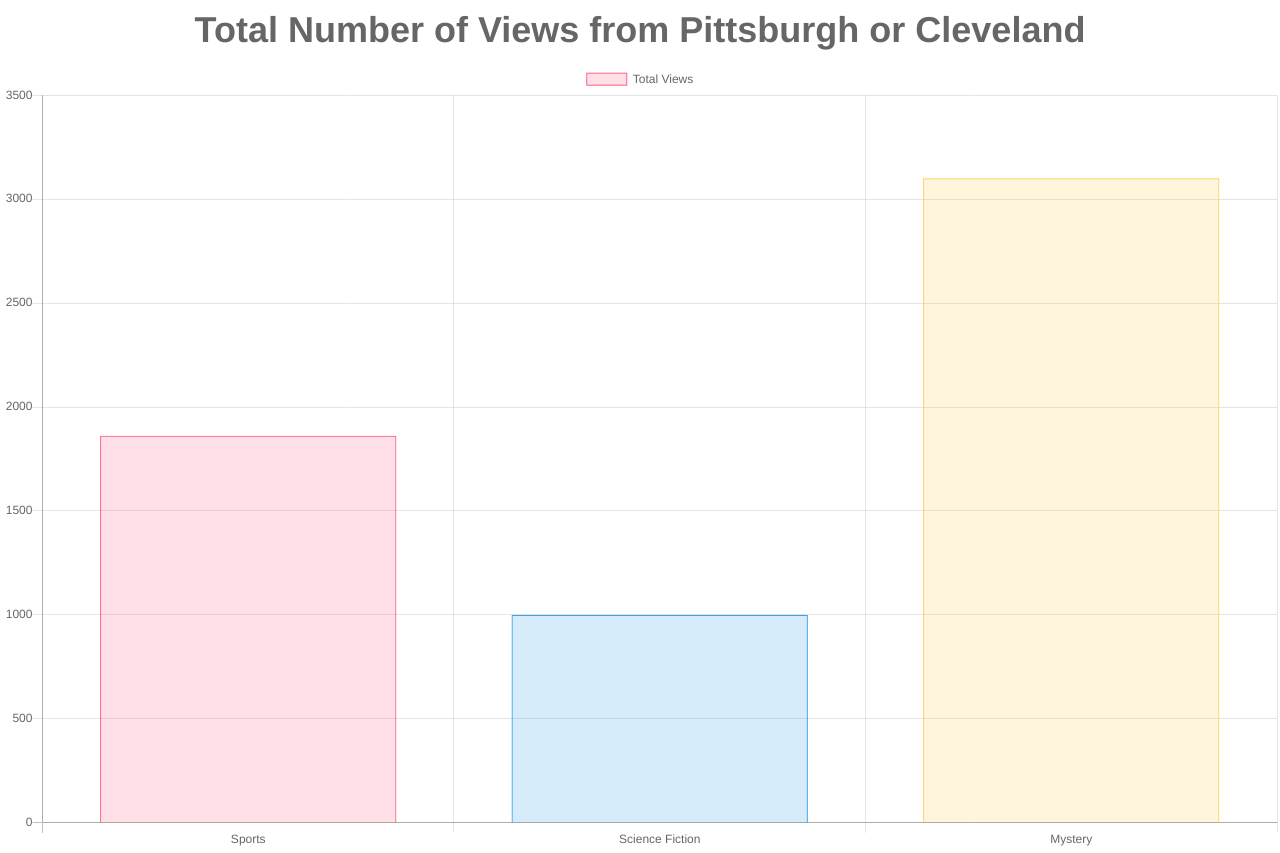
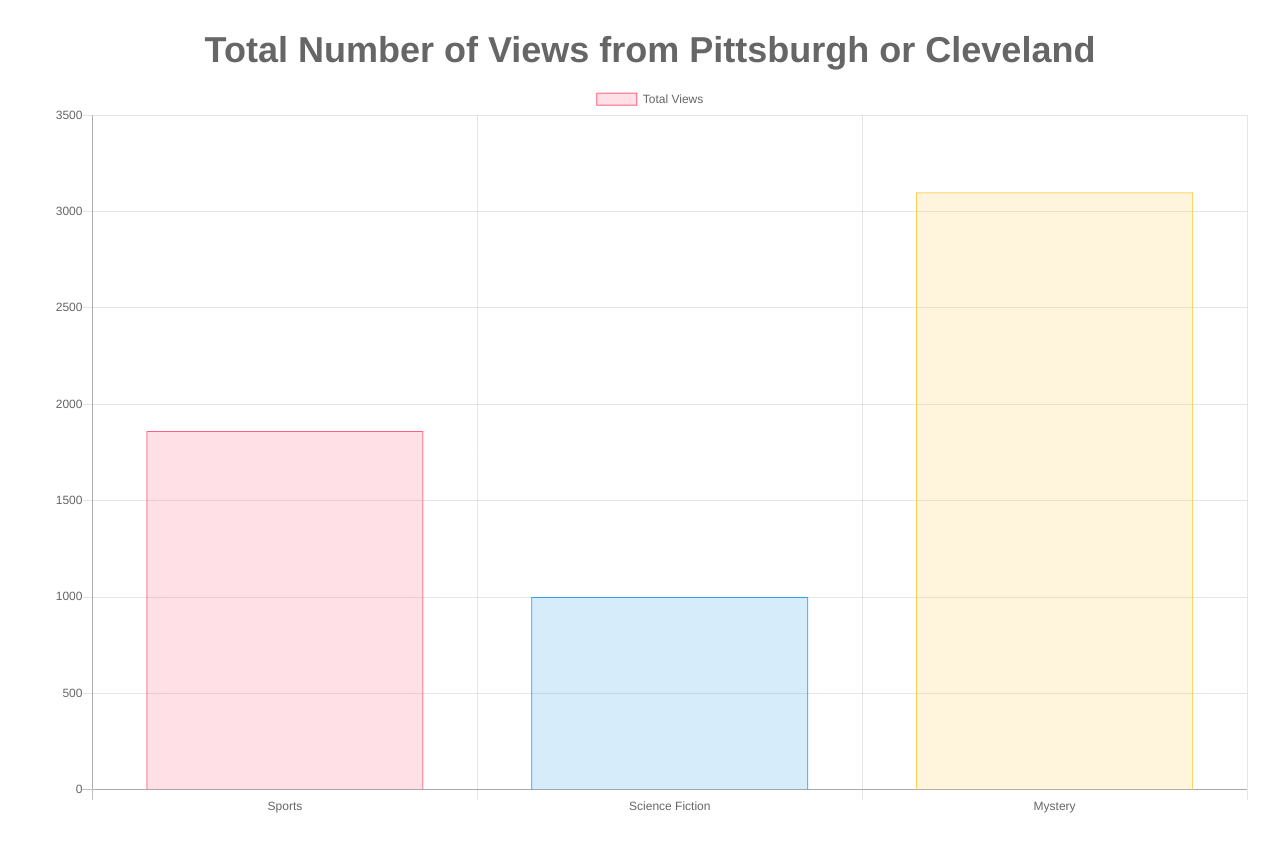
Before and after one commit to anusontarangkul/React-program-views, a React (Create React App) app: page / in a window 1280 px wide. Built offline with nearby package versions, Linux system fonts and the light colour scheme.

Commit message:
update screenshot and add margins

```diff
--- a/src/index.css
+++ b/src/index.css
@@ -1,13 +1,17 @@
 body {
   margin: 0;
-  font-family: -apple-system, BlinkMacSystemFont, 'Segoe UI', 'Roboto', 'Oxygen',
-    'Ubuntu', 'Cantarell', 'Fira Sans', 'Droid Sans', 'Helvetica Neue',
+  font-family: -apple-system, BlinkMacSystemFont, "Segoe UI", "Roboto", "Oxygen",
+    "Ubuntu", "Cantarell", "Fira Sans", "Droid Sans", "Helvetica Neue",
     sans-serif;
   -webkit-font-smoothing: antialiased;
   -moz-osx-font-smoothing: grayscale;
 }
 
 code {
-  font-family: source-code-pro, Menlo, Monaco, Consolas, 'Courier New',
+  font-family: source-code-pro, Menlo, Monaco, Consolas, "Courier New",
     monospace;
 }
+
+* {
+  margin: 10px 10px 10px 10px;
+}
```
Also changed, not shown: screenshot.png.
